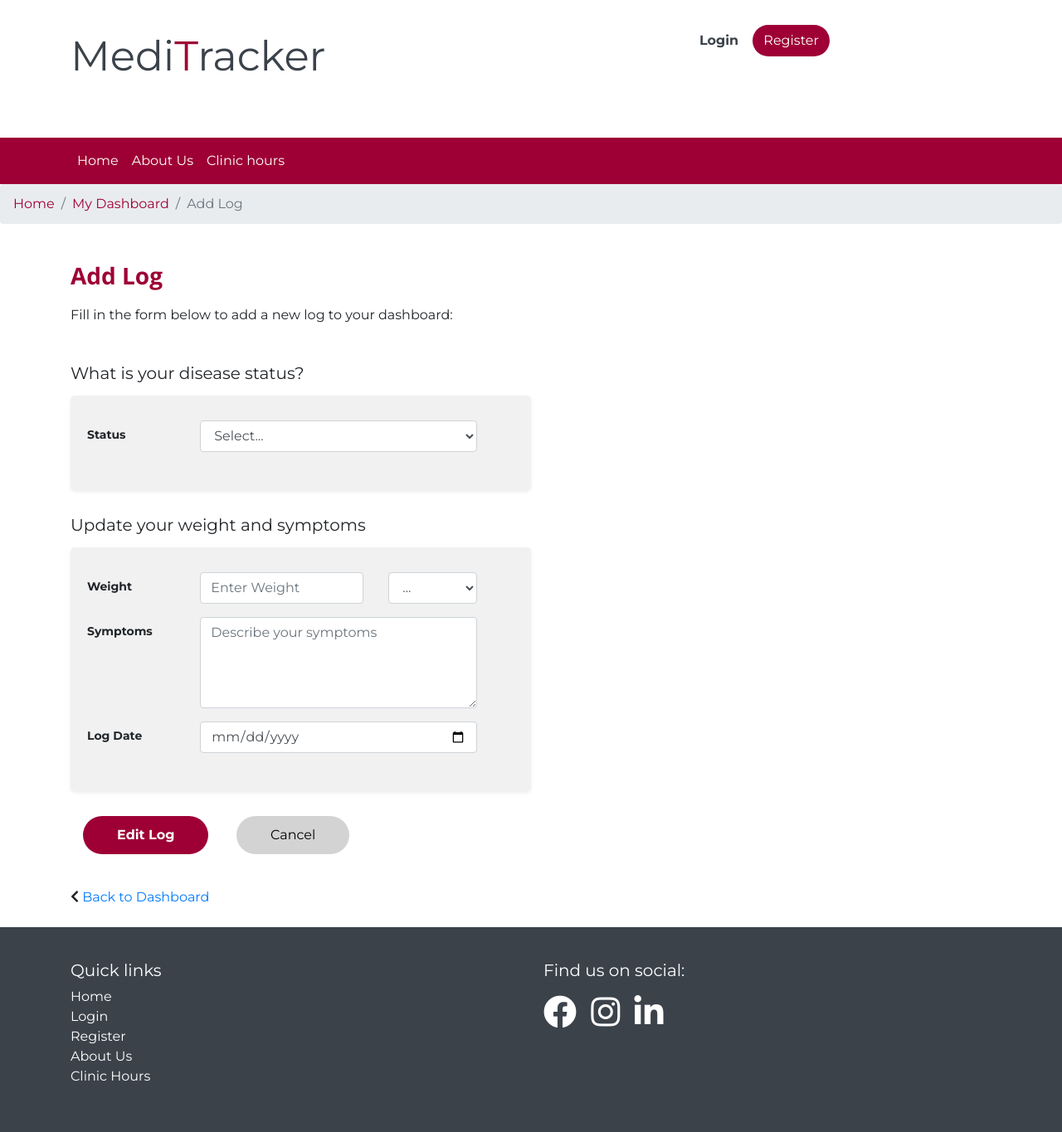
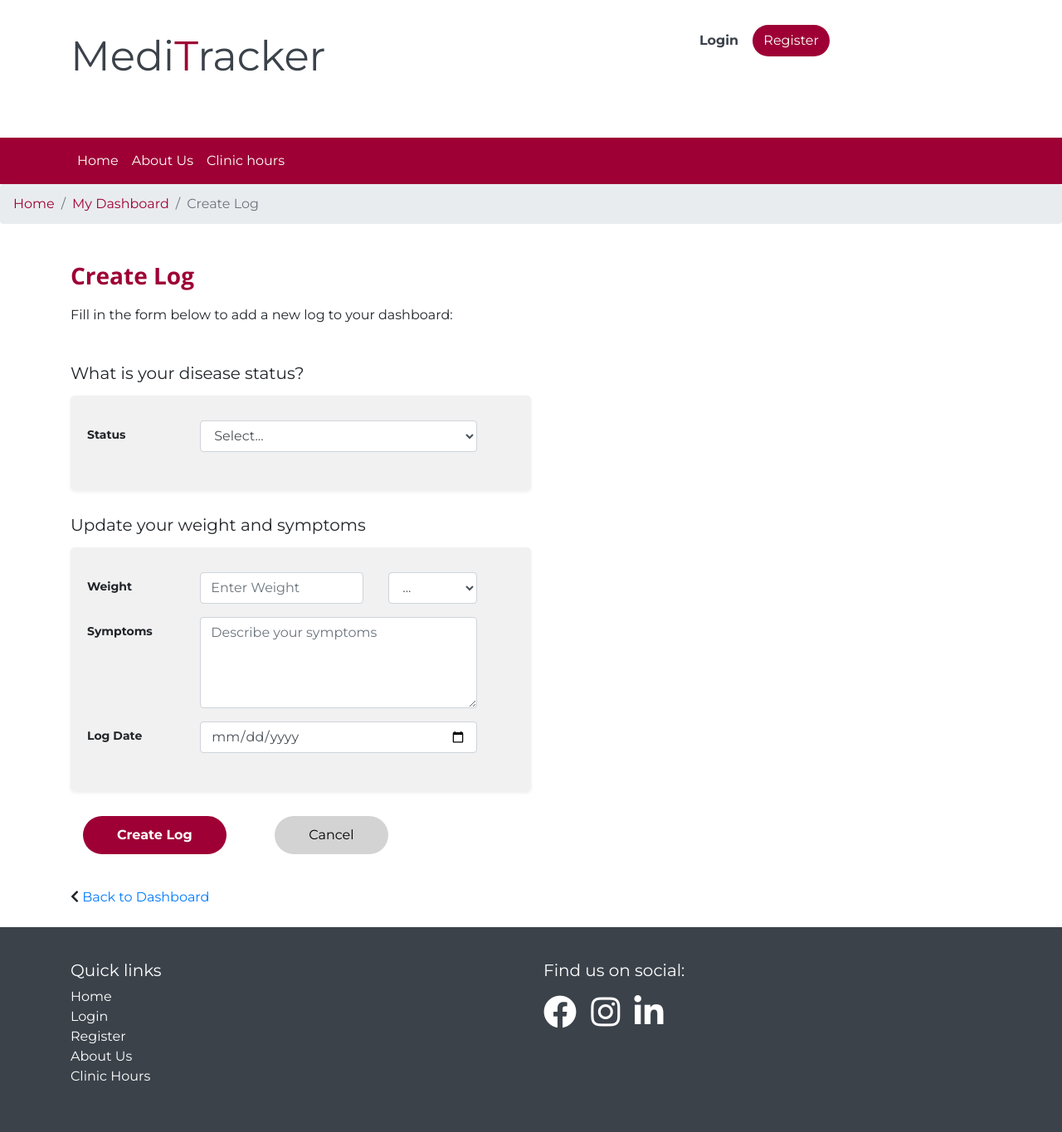
Before and after one commit to JessicaJuliet/meditracker, a Flask app: page /patientlog in a window 1280 px wide. Shown: the top 1365 px of the page at 83% size. Run offline with Flask 2, Linux system fonts and the light colour scheme; data that the repository does not hold is empty; some libraries are stand-ins or nearby versions.

Commit message:
Separate create and edit log forms and update naming

```diff
--- a/templates/components/forms/logform.html
+++ b/templates/components/forms/create-log.html
@@ -68,16 +50,16 @@
                     <strong>Log Date</strong>
                 </label>
                 <div class="col-xs-12 col-md-8">
-                <input id="log-date" name="log-date" class="form-control" type="date" placeholder="DD/MM/YYYY" value="{{ log.log_date }}">
+                <input id="log-date" name="log-date" class="form-control" type="date" placeholder="DD/MM/YYYY">
                 </div>
             </div>
         </div>
         <!-- Update Button -->
         <div class="container">
             <div class="row">
-                <div class="col-xs-6 col-md-4">
+                <div class="col-xs-6 col-md-5">
                     <button type="submit" class="btn log-button">
-                        <strong>Edit Log</strong>
+                        <strong>Create Log</strong>
                     </button>
                 </div>
                 <!-- Cancel button -->
--- a/templates/components/forms/addlog.html
+++ b/templates/components/forms/edit-log.html
@@ -8,9 +8,13 @@
                 </label>
                 <div class="col-xs-12 col-md-8">
                     <select id="patient-status" name="patient-status" class="form-control">
-                            <option selected>Select...</option>
+                            <option>Select...</option>
                         {% for status in status %}
+                            {% if status.status == status.status %}
+                                <option value="{{ status.status }}" selected>{{ status.status }}</option>
+                            {% else %}
                                 <option value="{{ status.status }}">{{ status.status }}</option>
+                            {% endif %}
                         {% endfor %}
                     </select>
                 </div>
@@ -24,13 +28,13 @@
                     <strong>Weight</strong>
                 </label>
                 <span class="col-xs-10 col-md-5">
-                    <input id="patient-weight" name="patient-weight" class="form-control" type="text" placeholder="Enter Weight">
+                        <input id="patient-weight" name="patient-weight" class="form-control" type="text" placeholder="Enter Weight" value="{{ log.weight }}">
                 </span>
                 <div class="col-xs-2 col-md-3">
                     <select id="weight_metric" name="weight_metric" class="form-control">
-                            <option selected>...</option>
+                            <option>Select...</option>
                         {% for weight_metric in weight_metric %}
-                            <option value="{{ weight_metric.weight_metric }}">{{ weight_metric.weight_metric }}</option>
+                            <option value="{{ weight_metric.weight_metric }}" selected>{{ weight_metric.weight_metric }}</option>
                         {% endfor %}
                     </select>
                 </div>
@@ -41,7 +45,9 @@
                     <strong>Symptoms</strong>
                 </label>
                 <div class="col-xs-12 col-md-8">
-                    <textarea class="form-control" name="patient-symptoms" id="patient-symptoms" rows="4" placeholder="Describe your symptoms"></textarea>
+                    <textarea class="form-control" name="patient-symptoms" id="patient-symptoms" rows="4" placeholder="Describe your symptoms">
+                        {{- log.symptoms -}}
+                    </textarea>
                 </div>
             </div>
             <!-- Enter log date -->
@@ -50,7 +56,7 @@
                     <strong>Log Date</strong>
                 </label>
                 <div class="col-xs-12 col-md-8">
-                <input id="log-date" name="log-date" class="form-control" type="date" placeholder="DD/MM/YYYY">
+                    <input id="log-date" name="log-date" class="form-control" type="date" placeholder="DD/MM/YYYY" value="{{ log.log_date }}">
                 </div>
             </div>
         </div>
--- a/templates/pages/editlog.html
+++ b/templates/pages/editlog.html
@@ -19,7 +19,7 @@
             </div>
         </div>
         <form class="log-form" method="POST" action="{{ url_for('editlog', log_id=log._id) }}">
-            {% include 'components/forms/logform.html' %}
+            {% include 'components/forms/edit-log.html' %}
         </form>
     </div>
     <!-- Back to Dashboard -->
--- a/templates/pages/patientlog.html
+++ b/templates/pages/patientlog.html
@@ -4,18 +4,18 @@
     <ol class="breadcrumb">
       <li class="breadcrumb-item"><a href="{{ url_for('home') }}">Home</a></li>
       <li class="breadcrumb-item"><a href="{{ url_for('dashboard', username=session['user']) }}">My Dashboard</a></li>
-      <li class="breadcrumb-item active" aria-current="page">Add Log</li>
+      <li class="breadcrumb-item active" aria-current="page">Create Log</li>
     </ol>
 </nav>
 <div class="container">
     <div class="row">
         <div class="col-12">
-            <h3 class="page-heading">Add Log</h3>
+            <h3 class="page-heading">Create Log</h3>
             <p>Fill in the form below to add a new log to your dashboard:</p>
         </div>
     </div>
     <form class="log-form" method="POST" action="{{ url_for('patientlog') }}">
-        {% include 'components/forms/addlog.html' %}
+        {% include 'components/forms/create-log.html' %}
     </form>
 </div>
 <!-- Back to Dashboard -->
```
Also changed, not shown: other parts of templates/components/forms/create-log.html (+3 -21 lines).
